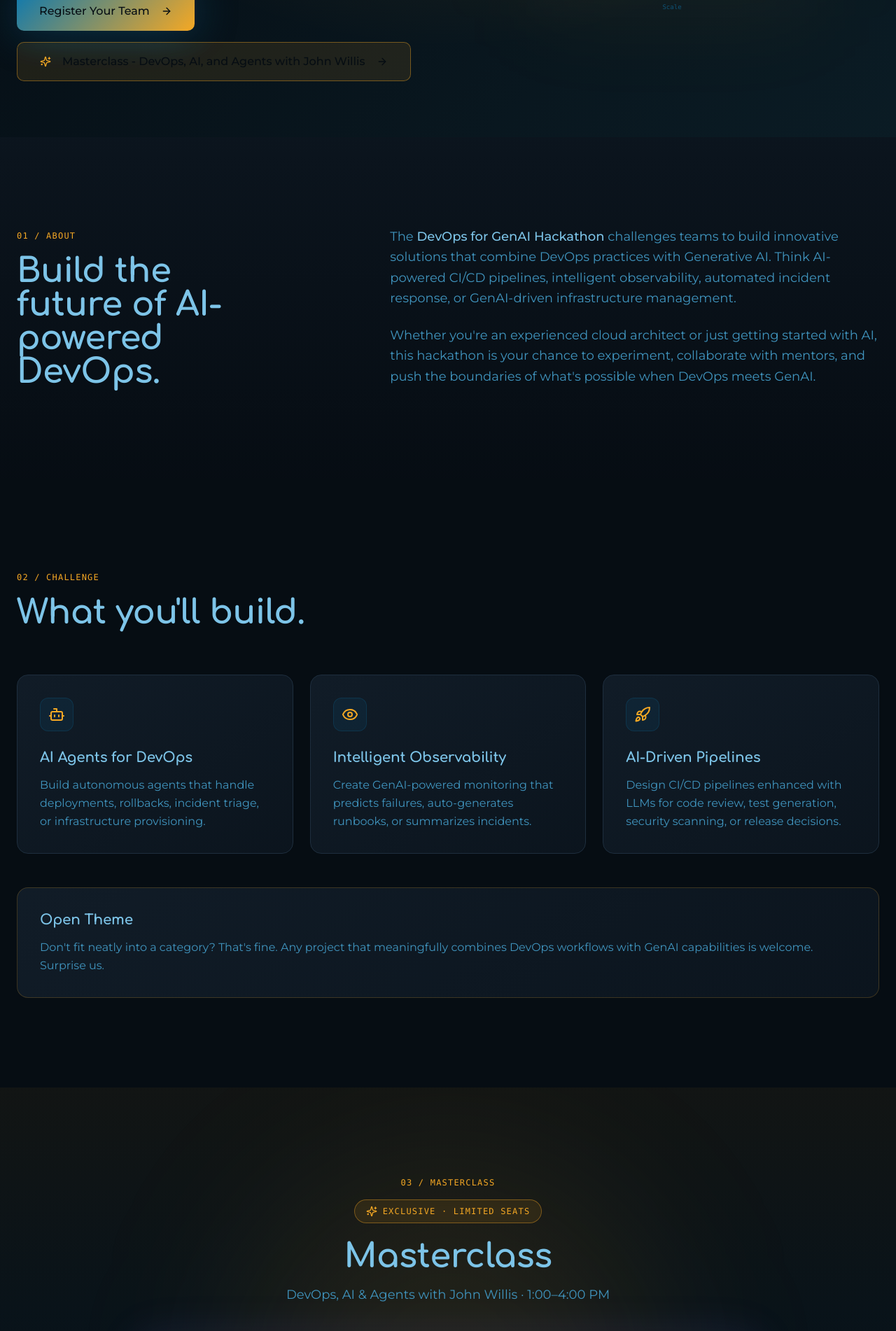
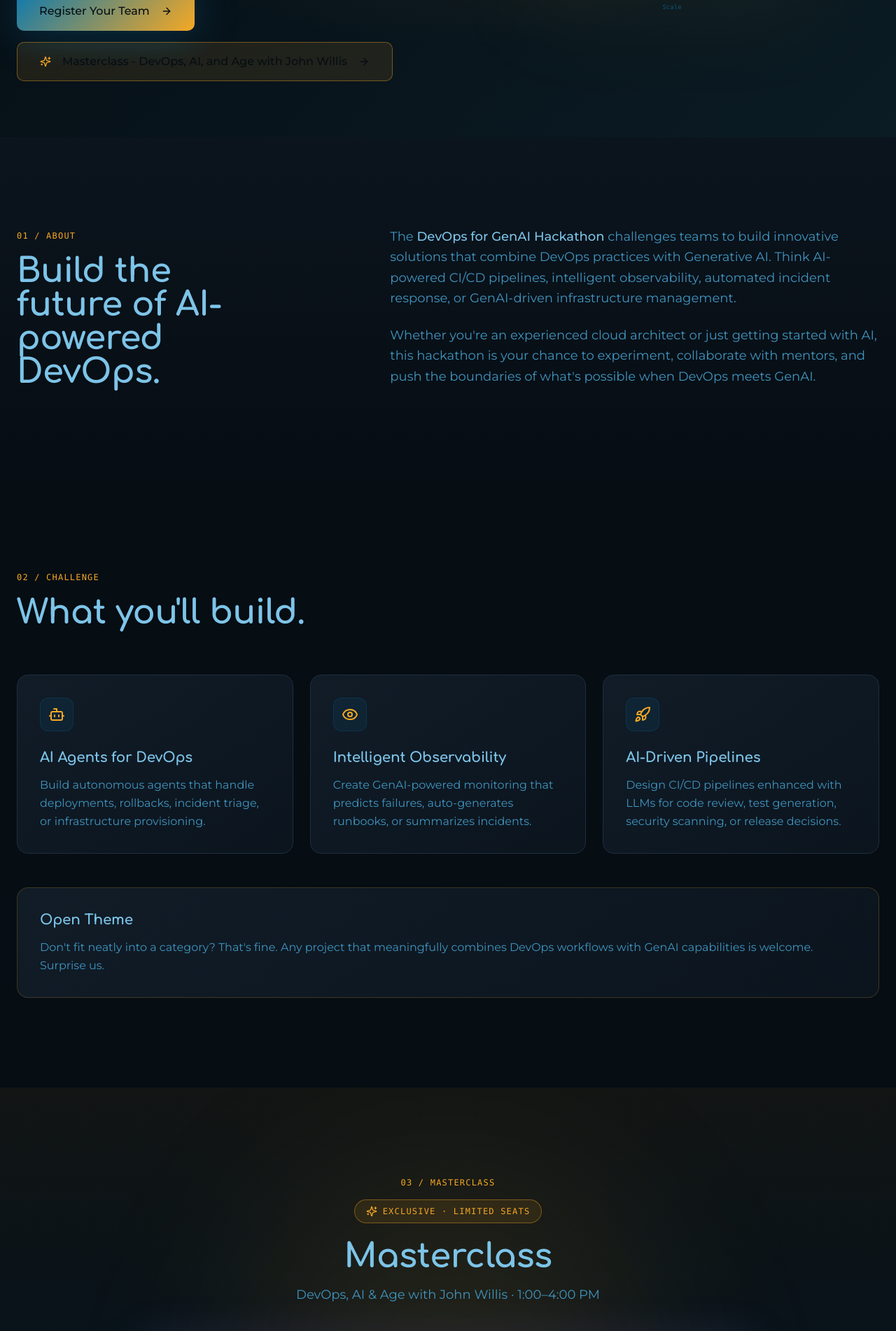
Before and after one commit to CanadaDevOpsCommunity2025/devops4genai-hackathon, a React (Vite) app: page / in a window 1280 px wide. Shown: the part 706-2608 px from the top of the page at 70% size. Built offline with nearby package versions, Linux system fonts and the light colour scheme; the HTML template or start-up script is replaced by a standard one.

Commit message:
Update sponsor logos and masterclass title

```diff
--- a/src/pages/Index.tsx
+++ b/src/pages/Index.tsx
@@ -21,6 +21,7 @@ import logoOpaque from "@/assets/logos/Opaque_Screenshot 2026-06-11 000302.png";
 import logoTech2Step from "@/assets/logos/T2S logo variation_1 color P2.png";
 import logoCycode from "@/assets/logos/Cycode_Logo.jpg";
 import logoGovernmentCanada from "@/assets/logos/Government-of-Canada-logo-1536x864.png";
+import logoRedHat from "@/assets/logos/Logo-Red_Hat-C-Standard-RGB.Large_logo.jpeg";
 
 const galleryImages = Object.values(
   import.meta.glob("@/assets/gallery/*.jpg", { eager: true, import: "default" })
@@ -47,7 +48,7 @@ const HACKATHON_DAY_TWO = [
   { time: "10:30–11:30 AM", title: "Judge & Mentor Space", desc: "Meet and mingle with judges and mentors in L203." },
   { time: "11:30 AM–12:00 PM", title: "Parallel Technical Talks", desc: "Daniel Clement presents online in L203 while Alexander Rey presents in the Rogers Room." },
   { time: "12:00–1:00 PM", title: "Lunch", desc: "Lunch and networking across the event." },
-  { time: "1:00–4:00 PM", title: "Masterclass: Agents, AI and Age", desc: "A separate-ticket masterclass with John Willis in the Rogers Room." },
+  { time: "1:00–4:00 PM", title: "Masterclass: DevOps, AI and Age", desc: "A separate-ticket masterclass with John Willis in the Rogers Room." },
   { time: "4:00–5:00 PM", title: "Hackathon Presentations", desc: "Teams present their solutions in the Foundry." },
   { time: "5:00–5:30 PM", title: "Closed-door Judging", desc: "Judges deliberate in L203." },
   { time: "5:30–6:00 PM", title: "Closing Remarks & Awards", desc: "Awards and closing remarks with Garima Bajpai and Aliza Newman." },
@@ -236,7 +237,7 @@ const Index = () => {
               <div className="flex flex-wrap gap-4 mt-4">
                 <Button asChild size="lg" className="text-base h-14 px-8 bg-accent/10 backdrop-blur-sm border border-accent/40 hover:bg-accent/20 hover:border-accent/70 hover:shadow-[0_0_25px_rgba(146,119,255,0.25)] transition-all duration-300">
                   <a href="https://www.eventbrite.com/e/masterclass-devops-ai-and-agents-with-john-willis-tickets-1993440231394" target="_blank" rel="noopener noreferrer">
-                    <Sparkles className="mr-2 w-5 h-5 text-accent" /> Masterclass - DevOps, AI, and Agents with John Willis <ArrowRight className="ml-2 w-5 h-5" />
+                    <Sparkles className="mr-2 w-5 h-5 text-accent" /> Masterclass - DevOps, AI, and Age with John Willis <ArrowRight className="ml-2 w-5 h-5" />
                   </a>
                 </Button>
               </div>
@@ -383,7 +384,7 @@ const Index = () => {
                 <span className="font-mono text-xs uppercase tracking-widest text-accent">Exclusive · Limited Seats</span>
               </span>
               <h2 className="text-4xl md:text-5xl font-bold">Masterclass</h2>
-              <p className="text-lg text-muted-foreground mt-4">DevOps, AI & Agents with John Willis · 1:00–4:00 PM</p>
+              <p className="text-lg text-muted-foreground mt-4">DevOps, AI & Age with John Willis · 1:00–4:00 PM</p>
             </div>
 
             <div className="p-8 md:p-12 rounded-3xl border border-accent/40 bg-background/50 backdrop-blur-sm shadow-[0_0_60px_rgba(146,119,255,0.1)]">
@@ -605,6 +606,16 @@ const Index = () => {
                 </div>
             </div>
 
+            {/* Gold Sponsor */}
+            <div className="mb-10">
+                <p className="text-center font-mono text-xs uppercase tracking-widest text-muted-foreground mb-4">Gold Sponsor</p>
+                <div className="flex justify-center">
+                  <a href="https://www.redhat.com" target="_blank" rel="noopener noreferrer" className="rounded bg-white px-7 py-4 hover:opacity-80 transition-smooth">
+                    <img src={logoRedHat} alt="Red Hat" className="h-24 w-48 object-contain" />
+                  </a>
+                </div>
+            </div>
+
             {/* Silver Partner */}
             <div className="mb-10">
                 <p className="text-center font-mono text-xs uppercase tracking-widest text-muted-foreground mb-4">Silver Partner</p>
@@ -633,7 +644,9 @@ const Index = () => {
                 <p className="text-center font-mono text-xs uppercase tracking-widest text-muted-foreground mb-4">Community Partners</p>
                 <div className="flex flex-wrap justify-center gap-8 items-center">
                   <a href="https://www.algonquincollege.com" target="_blank" rel="noopener noreferrer" className="hover:opacity-80 transition-smooth">
-                    <img src={logoAlgonquin} alt="Algonquin College" className="h-16 object-contain brightness-[3]" />
+                    <span className="flex h-12 w-40 items-center justify-center overflow-hidden">
+                      <img src={logoAlgonquin} alt="Algonquin College" className="w-64 max-w-none brightness-0 invert" />
+                    </span>
                   </a>
                   <a href="https://www.wct-fct.com" target="_blank" rel="noopener noreferrer" className="hover:opacity-80 transition-smooth">
                     <img src={logoWct} alt="WCT" className="h-9 object-contain invert" />
```
Also changed, not shown: src/assets/logos/Logo-Red_Hat-C-Standard-RGB.Large_logo.jpeg (added).
